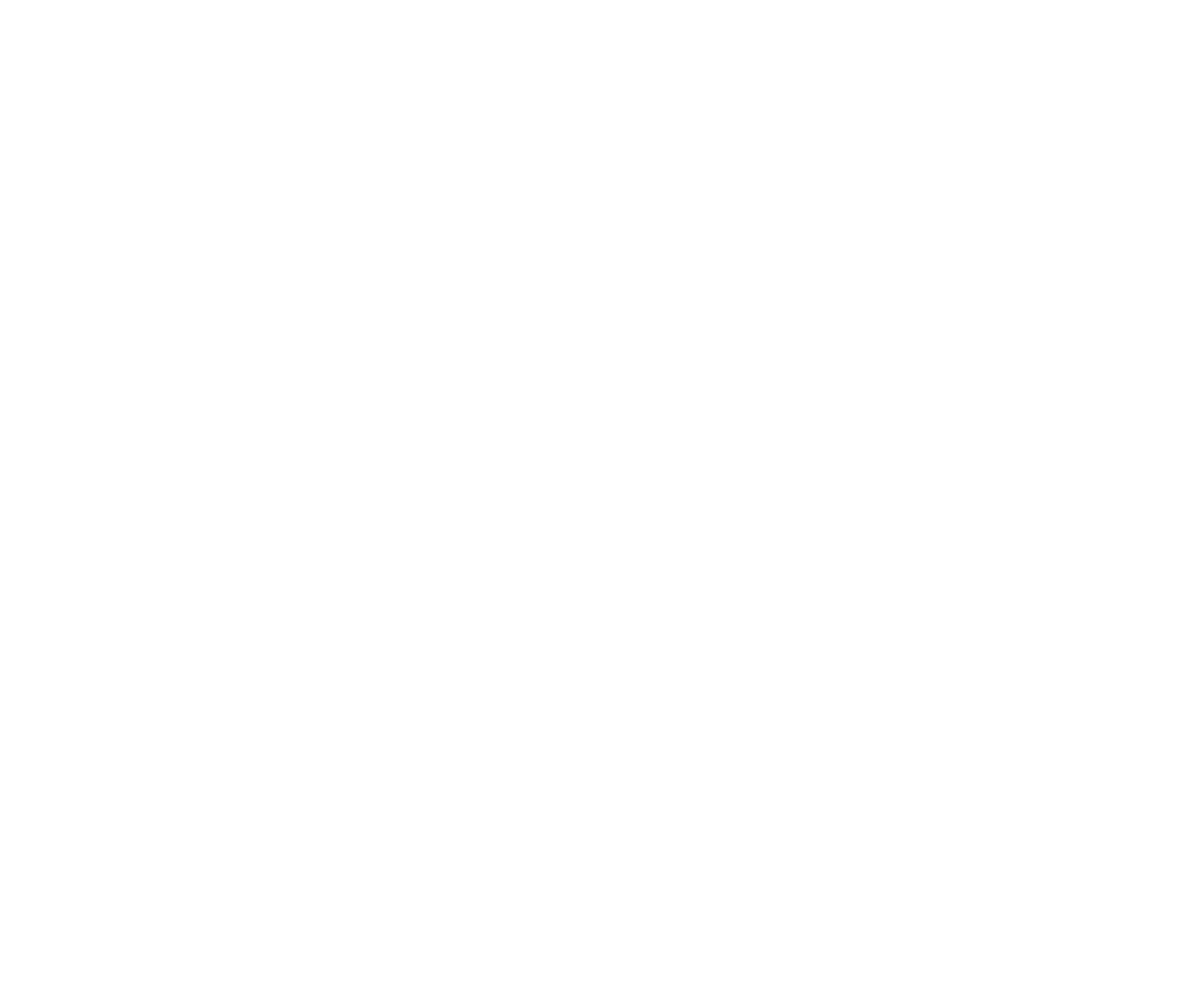
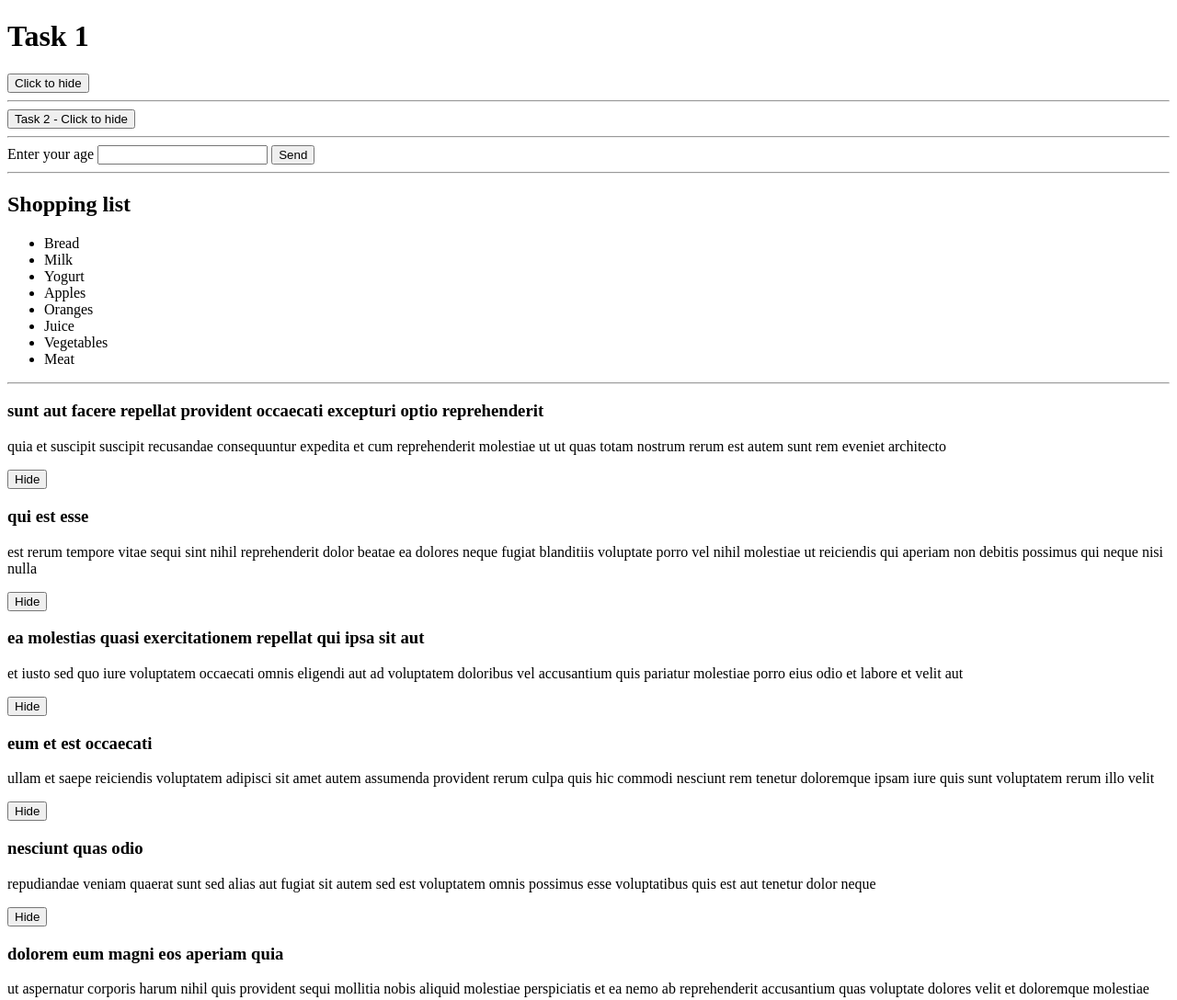
Before and after one commit to DrewMas/JS-dec-2021, a plain HTML site: page index.html in a window 1280 px wide. Shown: the top 1088 px of the page at 92% size. Before the commit the page ends 800 px from the top, so only its background shows below. Drawn offline with Linux system fonts and the light colour scheme.

Commit message:
hw10 - done

```diff
--- a/index.html
+++ b/index.html
@@ -8,6 +8,35 @@
         <title>Document</title>
     </head>
     <body>
+
+        <div id="text"><h1>Task 1</h1></div>
+        <button id="btn">Click to hide</button>
+        <hr>
+        <div>
+            <button id="btn2">Task 2 - Click to hide</button>
+        </div>
+        <hr>
+        <div>
+            <label for="age">Enter your age</label>
+            <input type="text" id="age">
+            <input type="button" id="btn3" value="Send">
+        </div>
+        <hr>
+        <div id="menu">
+            <h2 id="title">Shopping list</h2>
+            <ul id="list">
+                <li>Bread</li>
+                <li>Milk</li>
+                <li>Yogurt</li>
+                <li>Apples</li>
+                <li>Oranges</li>
+                <li>Juice</li>
+                <li>Vegetables</li>
+                <li>Meat</li>
+            </ul>
+        </div>
+        <hr>
+
         <script src="main.js"></script>
     </body>
 </html>
--- a/main.js
+++ b/main.js
@@ -0,0 +1,85 @@
+// - Создать произвольный елемент с id = text.  Используя JavaScript, сделайте так, чтобы при клике на кнопку исчезал элемент с id="text".
+//
+let btn = document.getElementById(`btn`).onclick = () => {
+    document.getElementById(`text`).hidden = true;
+}
+//     - Создайте кнопку, при клике на которую, она будет скрывать сама себя.
+//
+let btn2 = document.getElementById(`btn2`);
+btn2.onclick = () => btn2.style.display = `none`;
+
+// - створити інпут який приймає вік людини та кнопку яка підтверджує дію.При натисканні на кнопку зчитати інформацію з інпуту та перевірити вік чи меньше він ніж 18, та повідомити про це користувача
+//
+let btn3 = document.getElementById(`btn3`).onclick = () => {
+    let inputAge = document.getElementById(`age`).value;
+    console.log(inputAge);
+    if (!inputAge) {
+        alert(`You haven't entered anything`);
+    } else if (inputAge < 18) {
+        alert(`You're under 18`)
+    } else {
+        alert(`Congrats, you're an adult. Life sucks - you're gonna love it`);
+    }
+}
+// - Создайте меню, которое раскрывается/сворачивается при клике
+//
+let title = document.getElementById(`title`).onclick = () => {
+    let list = document.getElementById(`list`);
+    list.hidden = list.hidden === false;
+
+    // if (list.hidden === false) {
+    //     list.hidden = true;
+    // } else {
+    //     list.hidden = false;
+    // } я зробив так, але IDE запропонувала simplify, але я не дуже розумію як це працює
+}
+
+//
+// - Создать список комментариев , пример объекта коментария - {title : 'lorem', body:'lorem ipsum dolo sit ameti'}.
+//     Вывести список комментариев в документ, каждый в своем блоке.
+//     Добавьте каждому комментарию по кнопке для сворачивания его body.
+const comments = [
+    {
+        title: "sunt aut facere repellat provident occaecati excepturi optio reprehenderit",
+        body: "quia et suscipit suscipit recusandae consequuntur expedita et cum reprehenderit molestiae ut ut quas totam nostrum rerum est autem sunt rem eveniet architecto"
+    },
+    {
+        title: "qui est esse",
+        body: "est rerum tempore vitae sequi sint nihil reprehenderit dolor beatae ea dolores neque fugiat blanditiis voluptate porro vel nihil molestiae ut reiciendis qui aperiam non debitis possimus qui neque nisi nulla"
+    },
+    {
+        title: "ea molestias quasi exercitationem repellat qui ipsa sit aut",
+        body: "et iusto sed quo iure voluptatem occaecati omnis eligendi aut ad voluptatem doloribus vel accusantium quis pariatur molestiae porro eius odio et labore et velit aut"
+    },
+    {
+        title: "eum et est occaecati",
+        body: "ullam et saepe reiciendis voluptatem adipisci sit amet autem assumenda provident rerum culpa quis hic commodi nesciunt rem tenetur doloremque ipsam iure quis sunt voluptatem rerum illo velit"
+    },
+    {
+        title: "nesciunt quas odio",
+        body: "repudiandae veniam quaerat sunt sed alias aut fugiat sit autem sed est voluptatem omnis possimus esse voluptatibus quis est aut tenetur dolor neque"
+    },
+    {
+        title: "dolorem eum magni eos aperiam quia",
+        body: "ut aspernatur corporis harum nihil quis provident sequi mollitia nobis aliquid molestiae perspiciatis et ea nemo ab reprehenderit accusantium quas voluptate dolores velit et doloremque molestiae"
+    }
+];
+
+for (const comment of comments) {
+    let singleComment = document.createElement(`div`);
+    let button = document.createElement(`button`);
+    let h3 = document.createElement(`h3`);
+    let p = document.createElement(`p`);
+    button.innerText = `Hide`;
+
+    let {title, body} = comment;
+    h3.innerText = `${title}`;
+    p.innerText = `${body}`;
+
+    button.onclick = () => {
+        p.hidden = p.hidden ===false;
+    }
+
+    singleComment.append(h3, p, button);
+    document.body.append(singleComment)
+}
```
